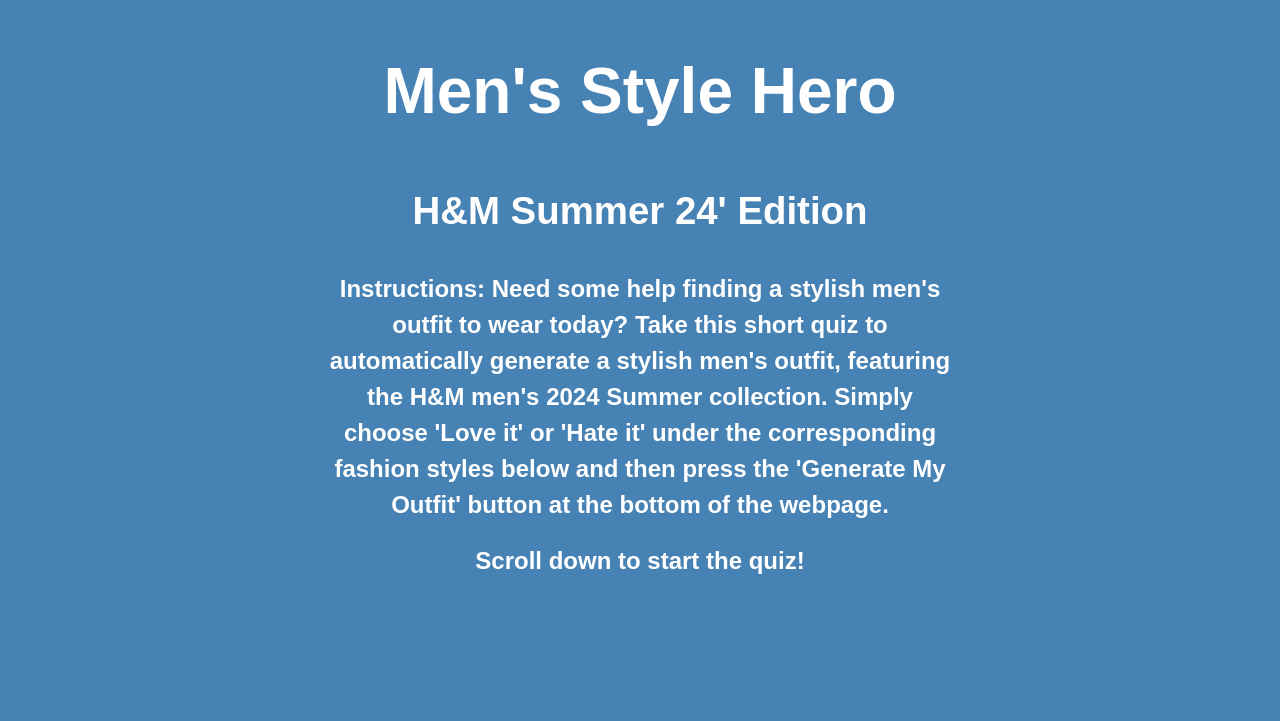
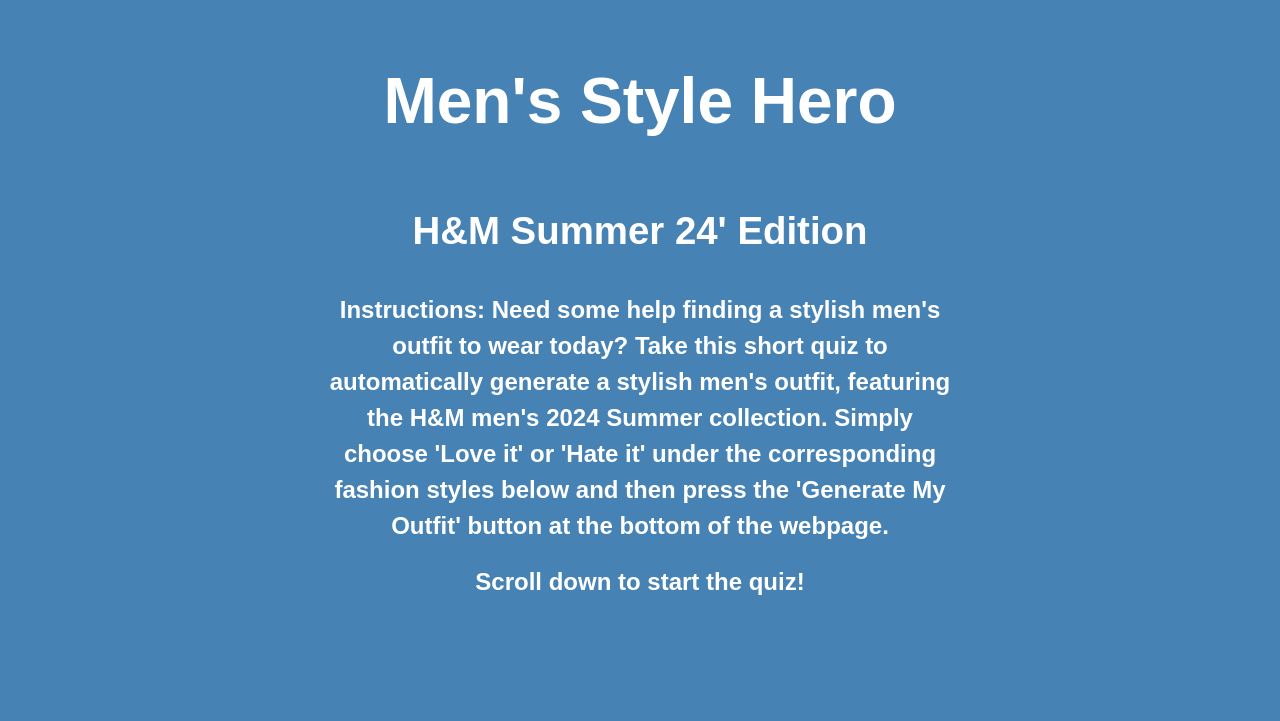
Before and after one commit to darkoili/style-hero, a plain HTML site: page index.html in a window 1280 px wide. Shown: the top 721 px of the page. Drawn offline with Linux system fonts and the light colour scheme.

Commit message:
Update index.html

```diff
--- a/index.html
+++ b/index.html
@@ -109,11 +109,10 @@
         h2     {color: White;}
         label  {color: White;font-weight: bold;line-height: 1.45}
         p      {color: White;}
-
     </style>
 </head>
 <body>
-    <h1 class="center" style="font-size:5vw"> Men's Style Hero </h2>
+    <h2 class="center" style="font-size:5vw"> Men's Style Hero </h2>
     <h2 class="center" style="font-size:3vw"> H&M Summer 24'  Edition </h2>
      <h2 class="center"> Instructions:    Need some help finding a stylish men's outfit to wear today? Take this short quiz to automatically generate a stylish men's outfit, featuring the H&M men's 2024 Summer collection. Simply choose 'Love it' or 'Hate it' under the corresponding fashion styles below and then press the 'Generate My Outfit' button at the bottom of the webpage.
      </h2>
@@ -141,7 +140,7 @@
 <br>
 <br>
 
-<label style="font-size:1.8vw">&nbsp&nbsp&nbsp&nbsp&nbsp&nbsp&nbsp&nbsp;Style 1&nbsp&nbsp&nbsp&nbsp&nbsp&nbsp&nbsp;</label>
+<label style="font-size:1.8vw">&nbsp;&nbsp;&nbsp;&nbsp;&nbsp;&nbsp;&nbsp;&nbsp;Style 1&nbsp;&nbsp;&nbsp;&nbsp;&nbsp;&nbsp;&nbsp;</label>
 	<select id="q1">
 		<option value="0">Select</option>
 		<option value="1">Love it ! </option>
```
